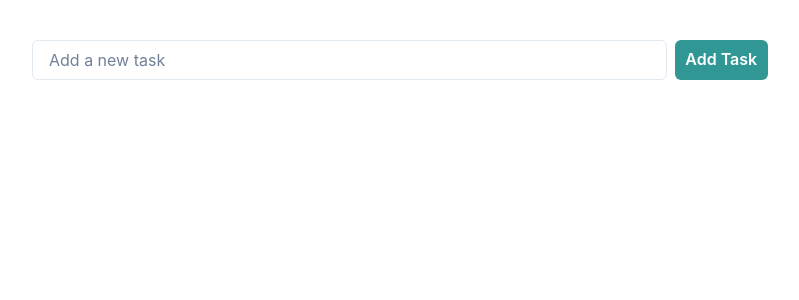
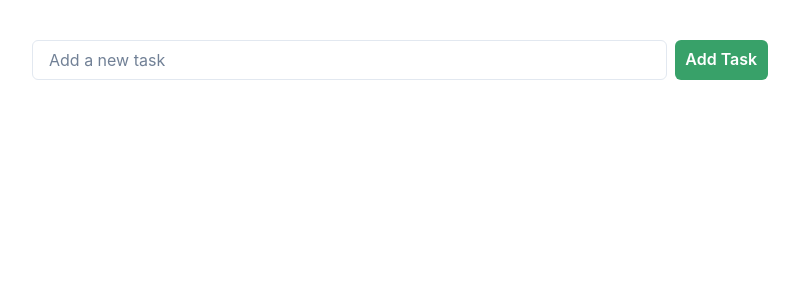
Before and after one commit to GPT-Engineer-App-Dev/project-pulse, a React (Vite) app: page / in a window 1280 px wide. Shown: the top 300 px of the page, without its empty margins (240-1039 px from the left). Built offline with nearby package versions, Linux system fonts and the light colour scheme.

Commit message:
Updated the add button color scheme to green in the todo app.

```diff
--- a/src/pages/Index.jsx
+++ b/src/pages/Index.jsx
@@ -39,7 +39,7 @@ const Index = () => {
             value={newTask}
             onChange={(e) => setNewTask(e.target.value)}
           />
-          <Button onClick={addTask} colorScheme="teal">
+          <Button onClick={addTask} colorScheme="green">
             Add Task
           </Button>
         </HStack>
```
